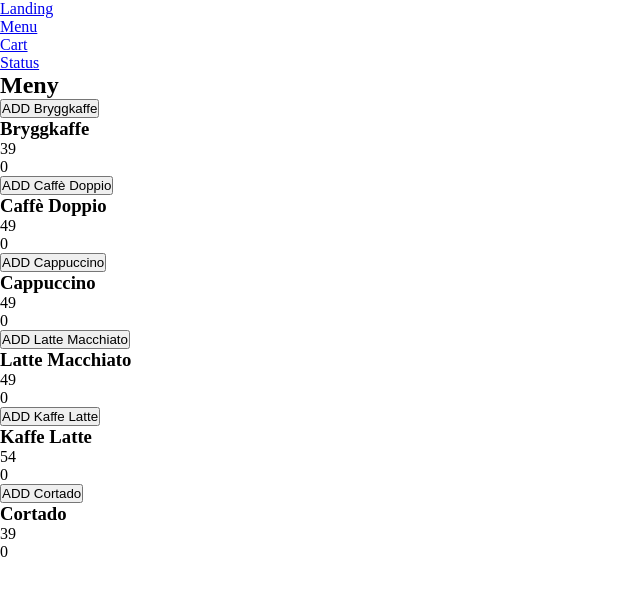
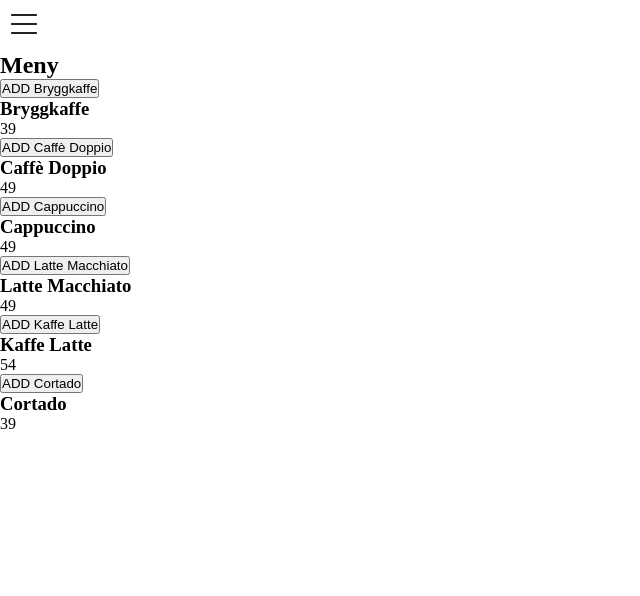
Before and after one commit to pettersson932/Anders-Pettersson_FU-JS23_Individuell, a React (Vite) app: page /menu in a window 1280 px wide. Shown: the top 596 px of the page, without its empty margins (0-640 px from the left). Built offline with nearby package versions, Linux system fonts and the light colour scheme.

Commit message:
nav: basic css

```diff
--- a/package.json
+++ b/package.json
@@ -24,6 +24,7 @@
     "eslint": "^8.56.0",
     "eslint-plugin-react-hooks": "^4.6.0",
     "eslint-plugin-react-refresh": "^0.4.5",
+    "sass": "^1.71.1",
     "typescript": "^5.2.2",
     "vite": "^5.1.4"
   }
--- a/src/cart/CartItems.tsx
+++ b/src/cart/CartItems.tsx
@@ -1,7 +1,19 @@
 import useProducts from "../globals/Products";
+import { useState, useEffect } from "react";
 
 const CartItems = () => {
   const { items, increaseCount, decreaseCount } = useProducts();
+  const [totalprice, setTotalPrice] = useState(0);
+
+  // Calculate total price whenever items change
+  useEffect(() => {
+    let totalPrice = 0;
+    items.forEach((item) => {
+      totalPrice += item.price * item.count;
+    });
+    setTotalPrice(totalPrice);
+  }, [items]);
+
   return (
     <div>
       {items
@@ -15,8 +27,12 @@ const CartItems = () => {
             <p>{item.price}</p>
 
             <p>{item.count}</p>
+
+            <p>Total : {item.price * item.count}</p>
           </article>
         ))}
+
+      <p>TOTAL: {totalprice}</p>
     </div>
   );
 };
--- /dev/null
+++ b/src/globals/Menu.tsx
@@ -0,0 +1,8 @@
+import { create } from "zustand";
+
+const useMenu = create((set) => ({
+  isOpen: false,
+  setOpen: (value) => set({ isOpen: value }),
+}));
+
+export default useMenu;
--- a/src/header/Header.tsx
+++ b/src/header/Header.tsx
@@ -1,4 +1,13 @@
+import OpenNav from "../assets/icons/nav.png";
+import useMenu from "../globals/Menu";
+
 const Header = () => {
-  return <header>Header</header>;
+  const { setOpen } = useMenu();
+
+  return (
+    <header>
+      <img onClick={() => setOpen(true)} src={OpenNav} alt="open_nav" />
+    </header>
+  );
 };
 export default Header;
--- a/src/menu/MenuItems.tsx
+++ b/src/menu/MenuItems.tsx
@@ -12,8 +12,6 @@ const MenuItems = () => {
           <h3>{item.title}</h3>
 
           <p>{item.price}</p>
-
-          <p>{item.count}</p>
         </article>
       ))}
     </div>
--- /dev/null
+++ b/src/nav/MainNav.scss
@@ -0,0 +1,33 @@
+.nav {
+  position: fixed;
+  top: 0;
+  left: 0;
+  width: 100vw;
+  height: 100vh;
+  background: #2f2926;
+
+  &__close {
+    padding: 20px;
+    cursor: pointer;
+  }
+
+  &__ul {
+    display: flex;
+    justify-content: center;
+    align-items: center;
+    flex-direction: column;
+    list-style-type: none;
+    gap: 30px;
+    height: 100vh;
+  }
+
+  &__link {
+    color: white;
+    text-decoration: none;
+    font-size: 32px;
+  }
+  &__li:not(:last-child) {
+    border-bottom: 2px solid white;
+    padding-bottom: 20px;
+  }
+}
--- a/src/nav/MainNav.tsx
+++ b/src/nav/MainNav.tsx
@@ -1,23 +1,60 @@
 import { Link } from "react-router-dom";
+import useMenu from "../globals/Menu";
+import "./MainNav.scss";
+import CloseNavIcon from "../assets/icons/close.png";
 
 const MainNav = () => {
+  const { isOpen, setOpen } = useMenu();
   return (
+    <div className="nav" style={{ display: isOpen ? "block" : "none" }}>
+      <figure className="nav__close">
+        <img
+          src={CloseNavIcon}
+          alt="close_nav"
+          onClick={() => setOpen(false)}
+        />
+      </figure>
       <nav>
-      <ul>
-        <li>
-          <Link to="/">Landing</Link>
+        <ul className="nav__ul">
+          <li className="nav__li">
+            <Link
+              onClick={() => setOpen(false)}
+              to="/menu"
+              className="nav__link"
+            >
+              Meny
+            </Link>
           </li>
-        <li>
-          <Link to="/menu">Menu</Link>
+          <li className="nav__li">
+            <Link
+              onClick={() => setOpen(false)}
+              to="/about"
+              className="nav__link"
+            >
+              Vårt kaffe
+            </Link>
           </li>
-        <li>
-          <Link to="/cart">Cart</Link>
+          <li className="nav__li">
+            <Link
+              onClick={() => setOpen(false)}
+              to="/profile"
+              className="nav__link"
+            >
+              Min profil
+            </Link>
           </li>
-        <li>
-          <Link to="/status">Status</Link>
+          <li className="nav__li">
+            <Link
+              onClick={() => setOpen(false)}
+              to="/status"
+              className="nav__link"
+            >
+              Orderstatus
+            </Link>
           </li>
         </ul>
       </nav>
+    </div>
   );
 };
 
--- a/src/pages/Cart.tsx
+++ b/src/pages/Cart.tsx
@@ -1,10 +1,12 @@
 import MainNav from "../nav/MainNav";
 import CartItems from "../cart/CartItems";
 import PostOrder from "../hooks/PostOrder";
+import Header from "../header/Header";
 
 const Cart = () => {
   return (
     <div>
+      <Header />
       <MainNav />
       <h2>Cart</h2>
       <CartItems />
--- a/src/pages/Landing.tsx
+++ b/src/pages/Landing.tsx
@@ -1,10 +1,7 @@
 import MainNav from "../nav/MainNav";
-import PostOrder from "../hooks/PostOrder";
-import useResponse from "../globals/Resp";
 import Header from "../header/Header";
 
 const Landing = () => {
-  const { resp } = useResponse();
   return (
     <div>
       <MainNav />
--- a/src/pages/Menu.tsx
+++ b/src/pages/Menu.tsx
@@ -1,9 +1,11 @@
 import MenuItems from "../menu/MenuItems";
 import MainNav from "../nav/MainNav";
+import Header from "../header/Header";
 
 const Menu = () => {
   return (
     <div>
+      <Header />
       <MainNav />
       <h2>Meny</h2>
       <MenuItems />
```
Also changed, not shown: src/assets/icons/close.png (added), 1 other file (tests, documents, lock files or other folders). Lines whose indentation alone changed are shown as unchanged.
